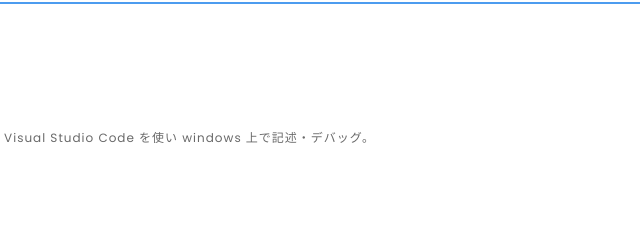
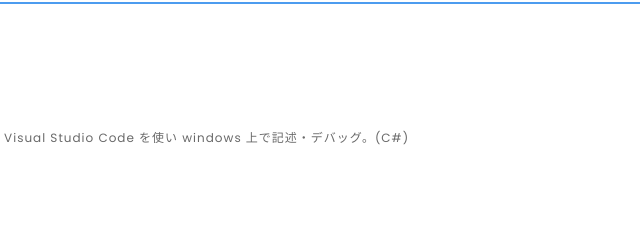
Before and after one commit to apa01/HP, a plain HTML site: page index.html in a window 1280 px wide. Shown: the part 777-1017 px from the top of the page, 477-1117 px from the left. Drawn offline with Linux system fonts and the light colour scheme.

Commit message:
Update index.html

```diff
--- a/index.html
+++ b/index.html
@@ -179,7 +179,7 @@
 					<div class="experience-content experience-color-blue">
 						<h3>倉庫番</h3>
                         <h6>個人制作</h6>
-                        <p>倉庫番を２Ｄで作成。Unity を使用し、Visual Studio Code を使い windows 上で記述・デバッグ。
+                        <p>倉庫番を２Ｄで作成。Unity を使用し、Visual Studio Code を使い windows 上で記述・デバッグ。(C#)
                         <li><a href="https://apa01.github.io/Sample/" target="_blank">Sample Game</a></li>
 						    <div onclick="obj=document.getElementById('menu3').style; obj.display=(obj.display=='none')?'block':'none';">
                             <a style="cursor:pointer;">▼ PlayerScript.cs [ソースコード]</a>
```
